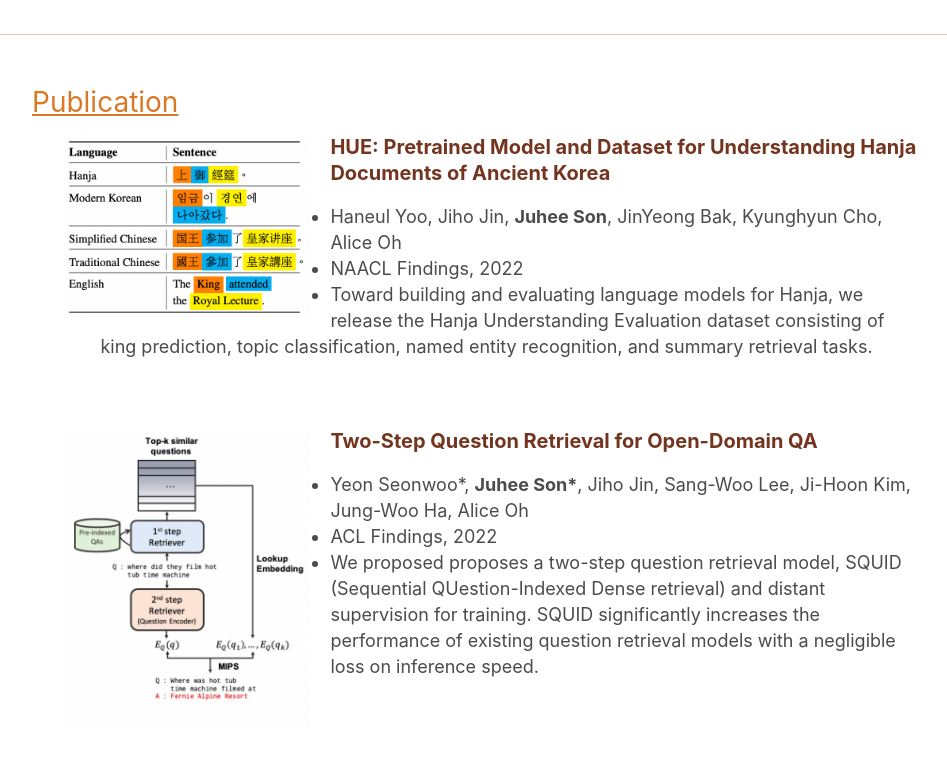
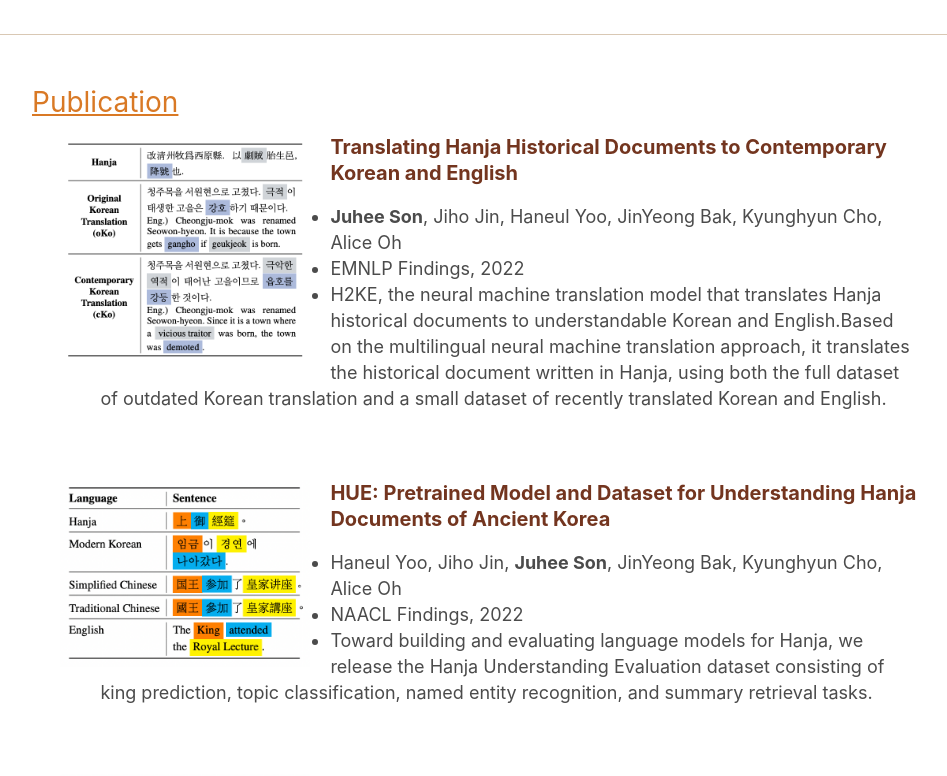
Before and after one commit to juheeuu/blog, a React (Create React App) app: page / in a window 1280 px wide. Shown: the part 1060-1836 px from the top of the page, without its empty margins (170-1117 px from the left). Built offline with nearby package versions, Linux system fonts and the light colour scheme.

Commit message:
add new publication

```diff
--- a/src/App.js
+++ b/src/App.js
@@ -3,6 +3,7 @@ import profile_img from './profile.jpeg';
 import vits_img from './publication/vits.jpeg';
 import squid_img from './publication/squid.jpeg';
 import hue_img from './publication/hue.jpeg';
+import h2ke_img from './publication/h2ke.png';
 import {Section} from './Section.js';
 import {Publication} from './Publication.js';
 
@@ -45,12 +46,21 @@ const work_experience =
   const publication =
     <div style={{marginLeft: '3vw', marginBottom: 20, marginTop: 15, fontSize: 18, font: 'Fira Sans', color: '#4b4b4b'}}>
             {<Publication
+                img={h2ke_img}
+                title="Translating Hanja Historical Documents to Contemporary Korean and English"
+                authors={<div><b>Juhee Son</b>, Jiho Jin, Haneul Yoo, JinYeong Bak, Kyunghyun Cho, Alice Oh
+                  </div>}
+                conf="EMNLP Findings, 2022"
+                contents="H2KE, the neural machine translation model that translates Hanja historical documents to understandable Korean and English.Based on the multilingual neural machine translation approach, it translates the historical document written in Hanja, using both the full dataset of outdated Korean translation and a small dataset of recently translated Korean and English."
+                paperlink=""
+              />}
+            {<Publication
                 img={hue_img}
                 title="HUE: Pretrained Model and Dataset for Understanding Hanja Documents of Ancient Korea"
                 authors={<div>Haneul Yoo, Jiho Jin, <b>Juhee Son</b>, JinYeong Bak, Kyunghyun Cho, Alice Oh</div>}
                 conf="NAACL Findings, 2022"
                 contents="Toward building and evaluating language models for Hanja, we release the Hanja Understanding Evaluation dataset consisting of king prediction, topic classification, named entity recognition, and summary retrieval tasks."
-                paperlink=""
+                paperlink="https://aclanthology.org/2022.findings-naacl.140/"
               />}
             {<Publication
                 img={squid_img}
@@ -60,14 +70,16 @@ const work_experience =
                 contents="We proposed proposes a two-step question retrieval model, SQUID (Sequential QUestion-Indexed Dense retrieval) and distant supervision for training.  SQUID significantly increases the performance of existing question retrieval models with a negligible loss on inference speed."
                 paperlink="https://aclanthology.org/2022.findings-acl.117.pdf"
               />}
-            {<Publication
+            {
+              <Publication
                 img={vits_img}
                 title="Conditional Variational Autoencoder with Adversarial Learning for End-to-End Text-to-Speech"
                 authors={<div>Jaehyeon Kim, Jungil Kong, <b>Juhee Son</b></div>}
                 conf="ICML, 2021"
                 contents="We proposed an end-to-end training method for text-to-speech synthesis. With this method, we can synthesize high-quality raw waveforms from the text directly"
                 paperlink="https://arxiv.org/abs/2106.06103"
-              />}
+              />
+              }
     </div>
 
   const contact =
--- a/src/Publication.js
+++ b/src/Publication.js
@@ -1,6 +1,6 @@
 export function Publication(props) {
     return(
-      <div style={{"line-height": 26, "display": "inline-block", "marginBottom": 50}}>
+      <div style={{"line-height": 26, "display": "inline-block", "paddingBottom": 50}}>
           <img src={props.img} style={{width: 250, float: 'left', marginRight: 20}}/>
           <div style={{"font-size": 20, "font-weight": 'bold', marginBottom: 4}}><a href={props.paperlink}>{props.title}</a></div>
           <ul>
```
Also changed, not shown: src/publication/h2ke.png (added).
